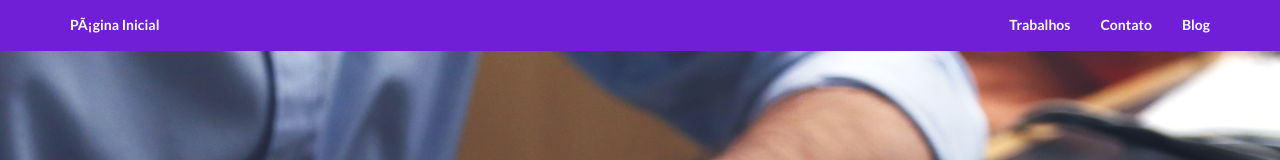
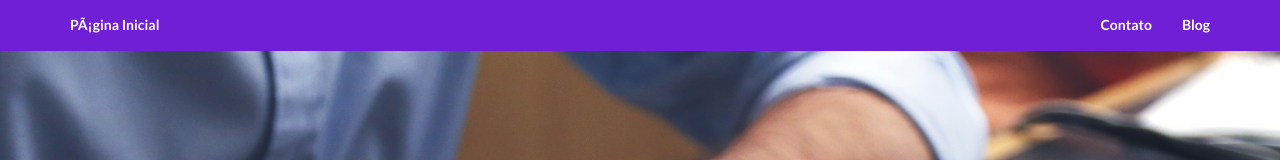
Before and after one commit to reyn4rd/oi, a plain HTML site: page index.html in a window 1280 px wide. Shown: the top 160 px of the page. Drawn offline with Linux system fonts and the light colour scheme.

Commit message:
Update index.html

```diff
--- a/index.html
+++ b/index.html
@@ -88,9 +88,7 @@ height="0" width="0" style="display:none;visibility:hidden"></iframe></noscript>
             <div class="collapse navbar-collapse" id="bs-example-navbar-collapse-1">
                 <ul class="nav navbar-nav navbar-right">
 
-                    <li>
-                        <a href="#services">Trabalhos</a>
-                    </li>
+
                     <li>
                         <a href="#contact">Contato</a>
                     </li>
```
